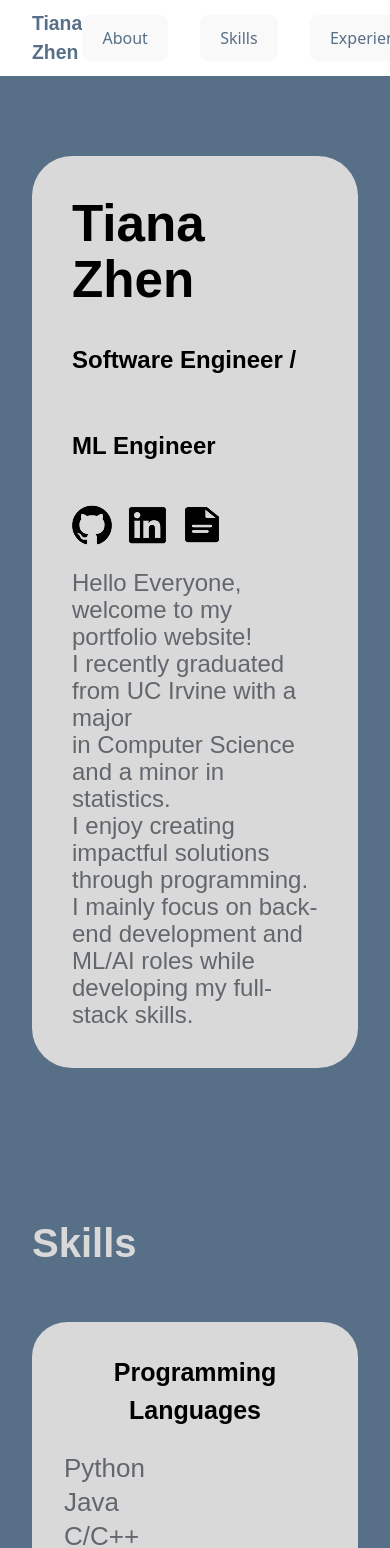
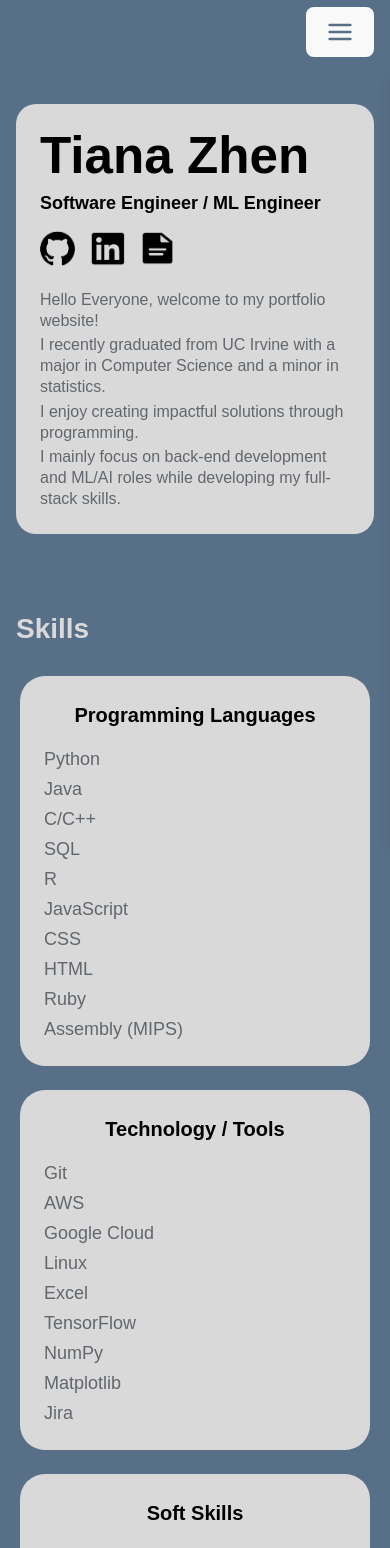
Before and after one commit to tzhen12/tzhen12.github.io, a React (Vite) app: page / in a window 390 px wide. Shown: the top 1548 px of the page. Built offline with nearby package versions, Linux system fonts and the light colour scheme.

Commit message:
Fix sizing issue for desktop/mobile

```diff
--- a/src/App.tsx
+++ b/src/App.tsx
@@ -4,11 +4,31 @@ import img1 from "./assets/figma/linkedin.png";
 import img2 from "./assets/figma/email.png";
 import img3 from "./assets/figma/soundethics.png";
 
-function NavigationMenu() {
+// Custom SVG Icons
+function MenuIcon() {
+  return (
+    <svg width="28" height="28" viewBox="0 0 24 24" fill="none" stroke="currentColor" strokeWidth="2" strokeLinecap="round" strokeLinejoin="round">
+      <line x1="3" y1="12" x2="21" y2="12"></line>
+      <line x1="3" y1="6" x2="21" y2="6"></line>
+      <line x1="3" y1="18" x2="21" y2="18"></line>
+    </svg>
+  );
+}
+
+function CloseIcon() {
+  return (
+    <svg width="28" height="28" viewBox="0 0 24 24" fill="none" stroke="currentColor" strokeWidth="2" strokeLinecap="round" strokeLinejoin="round">
+      <line x1="18" y1="6" x2="6" y2="18"></line>
+      <line x1="6" y1="6" x2="18" y2="18"></line>
+    </svg>
+  );
+}
+
+function NavigationMenu({ isMobile = false, onItemClick }: { isMobile?: boolean; onItemClick?: () => void }) {
   const scrollToSection = (sectionId: string) => {
     const element = document.getElementById(sectionId);
     if (element) {
-      const navHeight = 76;
+      const navHeight = window.innerWidth < 768 ? 64 : 76;
       const elementPosition = element.getBoundingClientRect().top;
       const offsetPosition = elementPosition + window.pageYOffset - navHeight;
 
@@ -16,32 +36,40 @@ function NavigationMenu() {
         top: offsetPosition,
         behavior: 'smooth'
       });
+
+      if (onItemClick) {
+        onItemClick();
+      }
     }
   };
 
+  const buttonClass = isMobile
+    ? "font-['Epilogue:SemiBold',sans-serif] font-semibold text-[#576f87] text-xl hover:text-[#43729c] transition-colors py-3 w-full text-left"
+    : "font-['Epilogue:SemiBold',sans-serif] font-semibold text-[#576f87] text-base md:text-[19.379px] hover:text-[#43729c] transition-colors";
+
   return (
-    <div className="flex gap-8 items-center">
+    <div className={isMobile ? "flex flex-col gap-2" : "flex gap-4 md:gap-8 items-center"}>
       <button
         onClick={() => scrollToSection('about')}
-        className="font-['Epilogue:SemiBold',sans-serif] font-semibold text-[#576f87] text-[19.379px] hover:text-[#43729c] transition-colors"
+        className={buttonClass}
       >
         About
       </button>
       <button
         onClick={() => scrollToSection('skills')}
-        className="font-['Epilogue:SemiBold',sans-serif] font-semibold text-[#576f87] text-[19.379px] hover:text-[#43729c] transition-colors"
+        className={buttonClass}
       >
         Skills
       </button>
       <button
         onClick={() => scrollToSection('experience')}
-        className="font-['Epilogue:SemiBold',sans-serif] font-semibold text-[#576f87] text-[19.379px] hover:text-[#43729c] transition-colors"
+        className={buttonClass}
       >
         Experience
       </button>
       <button
         onClick={() => scrollToSection('projects')}
-        className="font-['Epilogue:SemiBold',sans-serif] font-semibold text-[#576f87] text-[19.379px] hover:text-[#43729c] transition-colors"
+        className={buttonClass}
       >
         Projects
       </button>
@@ -51,6 +79,7 @@ function NavigationMenu() {
 
 function Navigation() {
   const [isScrolled, setIsScrolled] = useState(false);
+  const [isMobileMenuOpen, setIsMobileMenuOpen] = useState(false);
 
   useEffect(() => {
     const handleScroll = () => {
@@ -61,28 +90,70 @@ function Navigation() {
     return () => window.removeEventListener('scroll', handleScroll);
   }, []);
 
+  useEffect(() => {
+    if (isMobileMenuOpen) {
+      document.body.style.overflow = 'hidden';
+    } else {
+      document.body.style.overflow = 'unset';
+    }
+  }, [isMobileMenuOpen]);
+
   return (
-    <nav className={`fixed top-0 left-0 right-0 z-50 transition-all duration-300 ${isScrolled ? 'bg-white shadow-md' : 'bg-transparent'}`}>
-      <div className="max-w-[1440px] mx-auto px-8 h-[76px] flex items-center justify-between">
-        <div className="font-['Epilogue:SemiBold',sans-serif] font-semibold text-[#576f87] text-[19.379px]">
-          Tiana Zhen
+    <>
+      <nav className={`fixed top-0 left-0 right-0 z-50 transition-all duration-300 w-full ${isScrolled ? 'bg-white shadow-md' : 'bg-[#576f87]'}`}>
+        <div className="max-w-[1440px] mx-auto px-4 md:px-8 h-[64px] md:h-[76px] flex items-center justify-between w-full">
+          <div className="font-['Epilogue:SemiBold',sans-serif] font-semibold text-[#576f87] text-base md:text-[19.379px]">
+            Tiana Zhen
+          </div>
+
+          {/* Desktop Navigation */}
+          <div className="hidden md:block">
+            <NavigationMenu />
+          </div>
+
+          {/* Mobile Menu Button */}
+          <button
+            className="md:hidden text-[#576f87] hover:text-[#43729c] transition-colors"
+            onClick={() => setIsMobileMenuOpen(!isMobileMenuOpen)}
+            aria-label="Toggle menu"
+          >
+            {isMobileMenuOpen ? <CloseIcon /> : <MenuIcon />}
+          </button>
         </div>
-        <NavigationMenu />
+      </nav>
+
+      {/* Mobile Menu Overlay */}
+      {isMobileMenuOpen && (
+        <div
+          className="fixed inset-0 bg-black bg-opacity-50 z-40 md:hidden"
+          onClick={() => setIsMobileMenuOpen(false)}
+        />
+      )}
+
+      {/* Mobile Menu */}
+      <div
+        className={`fixed top-[64px] right-0 w-64 h-[calc(100vh-64px)] bg-white shadow-lg z-40 transition-transform duration-300 md:hidden ${
+          isMobileMenuOpen ? 'translate-x-0' : 'translate-x-full'
+        }`}
+      >
+        <div className="p-6">
+          <NavigationMenu isMobile onItemClick={() => setIsMobileMenuOpen(false)} />
+        </div>
       </div>
-    </nav>
+    </>
   );
 }
 
 function Header() {
   return (
-    <section id="about" className="bg-[#576f87] py-20 px-8 mt-[76px]">
-      <div className="max-w-[1440px] mx-auto">
-        <div className="bg-[#d9d9d9] rounded-[40px] p-10 max-w-[856px]">
+    <section id="about" className="bg-[#576f87] py-10 md:py-20 px-4 md:px-8 mt-[64px] md:mt-[76px] w-full box-border">
+      <div className="max-w-[1440px] mx-auto w-full">
+        <div className="bg-[#d9d9d9] rounded-[20px] md:rounded-[40px] p-6 md:p-10 max-w-[856px]">
           <div className="mb-6">
-            <h1 className="font-['Epilogue:SemiBold',sans-serif] font-semibold text-[64px] text-black leading-[86.364px] mb-2">
+            <h1 className="font-['Epilogue:SemiBold',sans-serif] font-semibold text-[36px] sm:text-[48px] md:text-[64px] text-black leading-tight md:leading-[86.364px] mb-2">
               Tiana Zhen
             </h1>
-            <p className="font-['Epilogue:SemiBold',sans-serif] font-semibold text-[24px] text-black leading-[86.364px] mb-4">
+            <p className="font-['Epilogue:SemiBold',sans-serif] font-semibold text-[18px] sm:text-[20px] md:text-[24px] text-black leading-tight md:leading-[86.364px] mb-4">
               Software Engineer / ML Engineer
             </p>
             <div className="flex gap-[15px] items-center">
@@ -90,7 +161,7 @@ function Header() {
                 href="https://github.com/tzhen12"
                 target="_blank"
                 rel="noopener noreferrer"
-                className="w-[40px] h-[40px] hover:opacity-80 transition-opacity"
+                className="w-[35px] h-[35px] sm:w-[40px] sm:h-[40px] hover:opacity-80 transition-opacity"
               >
                 <img alt="GitHub" className="w-full h-full object-cover" src={img} />
               </a>
@@ -98,26 +169,25 @@ function Header() {
                 href="https://www.linkedin.com/in/tianazhen/"
                 target="_blank"
                 rel="noopener noreferrer"
-                className="w-[40px] h-[40px] hover:opacity-80 transition-opacity"
+                className="w-[35px] h-[35px] sm:w-[40px] sm:h-[40px] hover:opacity-80 transition-opacity"
               >
                 <img alt="LinkedIn" className="w-full h-full object-contain" src={img1} />
               </a>
               <a
-                href="https://tzhen12.github.io/assets/Tiana_Zhen_Resume.pdf"
+                href="https://tzhen12.github.io/src/assets/Tiana_Zhen_Resume.pdf"
                 target="_blank"
                 rel="noopener noreferrer"
-                className="w-[40px] h-[40px] hover:opacity-80 transition-opacity"
+                className="w-[35px] h-[35px] sm:w-[40px] sm:h-[40px] hover:opacity-80 transition-opacity"
               >
                 <img alt="Resume" className="w-full h-full object-contain" src={img2} />
               </a>
             </div>
           </div>
 
-          <div className="font-['Epilogue:Regular',sans-serif] font-normal text-[#62676d] text-[24px] leading-[27px]">
-            <p className="mb-0">Hello Everyone, welcome to my portfolio website!</p>
-            <p className="mb-0">I recently graduated from UC Irvine with a major</p>
-            <p className="mb-0">in Computer Science and a minor in statistics.</p>
-            <p className="mb-0">I enjoy creating impactful solutions through programming.</p>
+          <div className="font-['Epilogue:Regular',sans-serif] font-normal text-[#62676d] text-[16px] sm:text-[20px] md:text-[24px] leading-[1.3] md:leading-[27px] space-y-1">
+            <p>Hello Everyone, welcome to my portfolio website!</p>
+            <p>I recently graduated from UC Irvine with a major in Computer Science and a minor in statistics.</p>
+            <p>I enjoy creating impactful solutions through programming.</p>
             <p>I mainly focus on back-end development and ML/AI roles while developing my full-stack skills.</p>
           </div>
         </div>
@@ -128,13 +198,13 @@ function Header() {
 
 function SkillCard({ title, items }: { title: string; items: string[] }) {
   return (
-    <div className="bg-[#d9d9d9] rounded-[35px] p-8 flex-1 min-w-[300px] max-w-[350px]">
-      <h3 className="font-['Epilogue:SemiBold',sans-serif] font-semibold text-[25px] text-black text-center mb-6">
+    <div className="bg-[#d9d9d9] rounded-[25px] md:rounded-[35px] p-6 md:p-8 flex-1 min-w-[280px] sm:min-w-[300px] max-w-[350px] w-full">
+      <h3 className="font-['Epilogue:SemiBold',sans-serif] font-semibold text-[20px] md:text-[25px] text-black text-center mb-4 md:mb-6">
         {title}
       </h3>
-      <ul className="font-['Epilogue:Medium',sans-serif] font-medium text-[#62676d] text-[26px] space-y-1">
+      <ul className="font-['Epilogue:Medium',sans-serif] font-medium text-[#62676d] text-[18px] sm:text-[22px] md:text-[26px] space-y-1">
         {items.map((item, index) => (
-          <li key={index} className="leading-[30px]">
+          <li key={index} className="leading-[26px] md:leading-[30px]">
             {item}
           </li>
         ))}
@@ -157,12 +227,12 @@ function Skills() {
   ];
 
   return (
-    <section id="skills" className="bg-[#576f87] py-20 px-8">
-      <div className="max-w-[1440px] mx-auto">
-        <h2 className="font-['Epilogue:Bold',sans-serif] font-bold text-[#d9d9d9] text-[40px] leading-[30px] mb-16">
+    <section id="skills" className="bg-[#576f87] py-10 md:py-20 px-4 md:px-8 w-full box-border">
+      <div className="max-w-[1440px] mx-auto w-full">
+        <h2 className="font-['Epilogue:Bold',sans-serif] font-bold text-[#d9d9d9] text-[28px] md:text-[40px] leading-[30px] mb-8 md:mb-16">
           Skills
         </h2>
-        <div className="flex flex-wrap gap-[71px] justify-center">
+        <div className="flex flex-col sm:flex-row flex-wrap gap-6 md:gap-[71px] justify-center items-center">
           <SkillCard title="Programming Languages" items={programmingLanguages} />
           <SkillCard title="Technology / Tools" items={tools} />
           <SkillCard title="Soft Skills" items={softSkills} />
@@ -184,21 +254,21 @@ function ExperienceCard({
   description: string;
 }) {
   return (
-    <div className="bg-[#d9d9d9] rounded-[40px] p-6 mb-10">
-      <div className="flex flex-col md:flex-row gap-6">
+    <div className="bg-[#d9d9d9] rounded-[25px] md:rounded-[40px] p-5 md:p-6 mb-6 md:mb-10">
+      <div className="flex flex-col md:flex-row gap-4 md:gap-6">
         <div className="md:w-[280px] shrink-0">
-          <p className="font-['Epilogue:SemiBold',sans-serif] font-semibold text-[#43729c] text-[24px] leading-[25px] mb-2">
+          <p className="font-['Epilogue:SemiBold',sans-serif] font-semibold text-[#43729c] text-[18px] sm:text-[20px] md:text-[24px] leading-[1.2] md:leading-[25px] mb-2">
             {company}
           </p>
-          <p className="font-['Epilogue:SemiBold',sans-serif] font-semibold text-[#62676d] text-[24px] leading-[25px]">
+          <p className="font-['Epilogue:SemiBold',sans-serif] font-semibold text-[#62676d] text-[16px] sm:text-[18px] md:text-[24px] leading-[1.2] md:leading-[25px]">
             {period}
           </p>
         </div>
         <div className="flex-1">
-          <p className="font-['Epilogue:SemiBold',sans-serif] font-semibold text-black text-[24px] leading-[25px] mb-4">
+          <p className="font-['Epilogue:SemiBold',sans-serif] font-semibold text-black text-[18px] sm:text-[20px] md:text-[24px] leading-[1.2] md:leading-[25px] mb-3 md:mb-4">
             {title}
           </p>
-          <p className="font-['Epilogue:SemiBold',sans-serif] font-semibold text-[#62676d] text-[20px] leading-[25px]">
+          <p className="font-['Epilogue:SemiBold',sans-serif] font-semibold text-[#62676d] text-[16px] sm:text-[18px] md:text-[20px] leading-[1.3] md:leading-[25px]">
             {description}
           </p>
         </div>
@@ -230,9 +300,9 @@ function Experience() {
   ];
 
   return (
-    <section id="experience" className="bg-[#576f87] py-20 px-8">
-      <div className="max-w-[1440px] mx-auto">
-        <h2 className="font-['Epilogue:SemiBold',sans-serif] font-semibold text-[#d9d9d9] text-[40px] leading-[38px] mb-16">
+    <section id="experience" className="bg-[#576f87] py-10 md:py-20 px-4 md:px-8 w-full box-border">
+      <div className="max-w-[1440px] mx-auto w-full">
+        <h2 className="font-['Epilogue:SemiBold',sans-serif] font-semibold text-[#d9d9d9] text-[28px] md:text-[40px] leading-[30px] md:leading-[38px] mb-8 md:mb-16">
           Experience
         </h2>
         <div className="max-w-[1200px]">
@@ -271,10 +341,10 @@ function ProjectCard({
       href={link}
       target="_blank"
       rel="noopener noreferrer"
-      className="bg-[#d9d9d9] rounded-[30px] overflow-hidden hover:scale-105 transition-transform duration-300 w-full max-w-[472px]"
+      className="bg-[#d9d9d9] rounded-[20px] md:rounded-[30px] overflow-hidden hover:scale-105 transition-transform duration-300 w-full max-w-[472px]"
     >
       {imageUrl ? (
-        <div className="h-[290px] overflow-hidden">
+        <div className="h-[200px] sm:h-[250px] md:h-[290px] overflow-hidden">
           <img
             alt={title}
             className="w-full h-full object-cover"
@@ -282,23 +352,23 @@ function ProjectCard({
           />
         </div>
       ) : (
-        <div className={`h-[270px] flex items-center justify-center ${backgroundColor || 'bg-[#5497d9]'} mx-8 my-4 rounded-[40px]`}>
-          <h3 className="font-['Epilogue:ExtraBold',sans-serif] font-extrabold text-white text-[64px] text-center">
+        <div className={`h-[200px] sm:h-[230px] md:h-[270px] flex items-center justify-center ${backgroundColor || 'bg-[#5497d9]'} mx-4 md:mx-8 my-3 md:my-4 rounded-[25px] md:rounded-[40px] px-4`}>
+          <h3 className="font-['Epilogue:ExtraBold',sans-serif] font-extrabold text-white text-[32px] sm:text-[48px] md:text-[64px] text-center leading-tight">
             {title}
           </h3>
         </div>
       )}
-      <div className="p-6 text-center">
+      <div className="p-4 md:p-6 text-center">
         {subtitle && (
-          <p className="font-['Epilogue:SemiBold',sans-serif] font-semibold text-black text-[24px] leading-[normal] mb-1">
+          <p className="font-['Epilogue:SemiBold',sans-serif] font-semibold text-black text-[18px] sm:text-[20px] md:text-[24px] leading-[normal] mb-1">
             {subtitle}
           </p>
         )}
-        <p className="font-['Epilogue:SemiBold',sans-serif] font-semibold text-black text-[24px] leading-[normal] mb-3">
+        <p className="font-['Epilogue:SemiBold',sans-serif] font-semibold text-black text-[18px] sm:text-[20px] md:text-[24px] leading-[normal] mb-2 md:mb-3">
           {title}
         </p>
         <ul className="list-none">
-          <li className="font-['Epilogue:SemiBold',sans-serif] font-semibold text-[#62676d] text-[24px] leading-[normal]">
+          <li className="font-['Epilogue:SemiBold',sans-serif] font-semibold text-[#62676d] text-[16px] sm:text-[20px] md:text-[24px] leading-[normal]">
             • Skills: {skills}
           </li>
         </ul>
@@ -309,12 +379,12 @@ function ProjectCard({
 
 function Projects() {
   return (
-    <section id="projects" className="bg-[#576f87] py-20 px-8">
-      <div className="max-w-[1440px] mx-auto">
-        <h2 className="font-['Epilogue:SemiBold',sans-serif] font-semibold text-[#d9d9d9] text-[40px] leading-[normal] mb-16">
+    <section id="projects" className="bg-[#576f87] py-10 md:py-20 px-4 md:px-8 w-full min-h-[50vh] box-border">
+      <div className="max-w-[1440px] mx-auto w-full">
+        <h2 className="font-['Epilogue:SemiBold',sans-serif] font-semibold text-[#d9d9d9] text-[28px] md:text-[40px] leading-[normal] mb-8 md:mb-16">
           Projects
         </h2>
-        <div className="flex flex-wrap gap-[150px] justify-center items-start">
+        <div className="flex flex-col sm:flex-row flex-wrap gap-8 md:gap-12 lg:gap-20 xl:gap-[150px] justify-center items-stretch pb-10">
           <ProjectCard
             title="Audio Deepfake Detection System"
             subtitle="Sound Ethic's"
@@ -337,7 +407,7 @@ function Projects() {
 
 export default function App() {
   return (
-    <div className="bg-white min-h-screen">
+    <div className="bg-[#576f87] min-h-screen w-full overflow-x-hidden">
       <Navigation />
       <Header />
       <Skills />
--- a/src/styles/globals.css
+++ b/src/styles/globals.css
@@ -183,4 +183,14 @@
 
 html {
   font-size: var(--font-size);
+  overflow-x: hidden;
+  width: 100%;
 }
+
+body {
+  overflow-x: hidden;
+  width: 100%;
+  margin: 0;
+  padding: 0;
+  background-color: #576f87 !important;
+}
```
Also changed, not shown: 1 other file (tests, documents, lock files or other folders).
